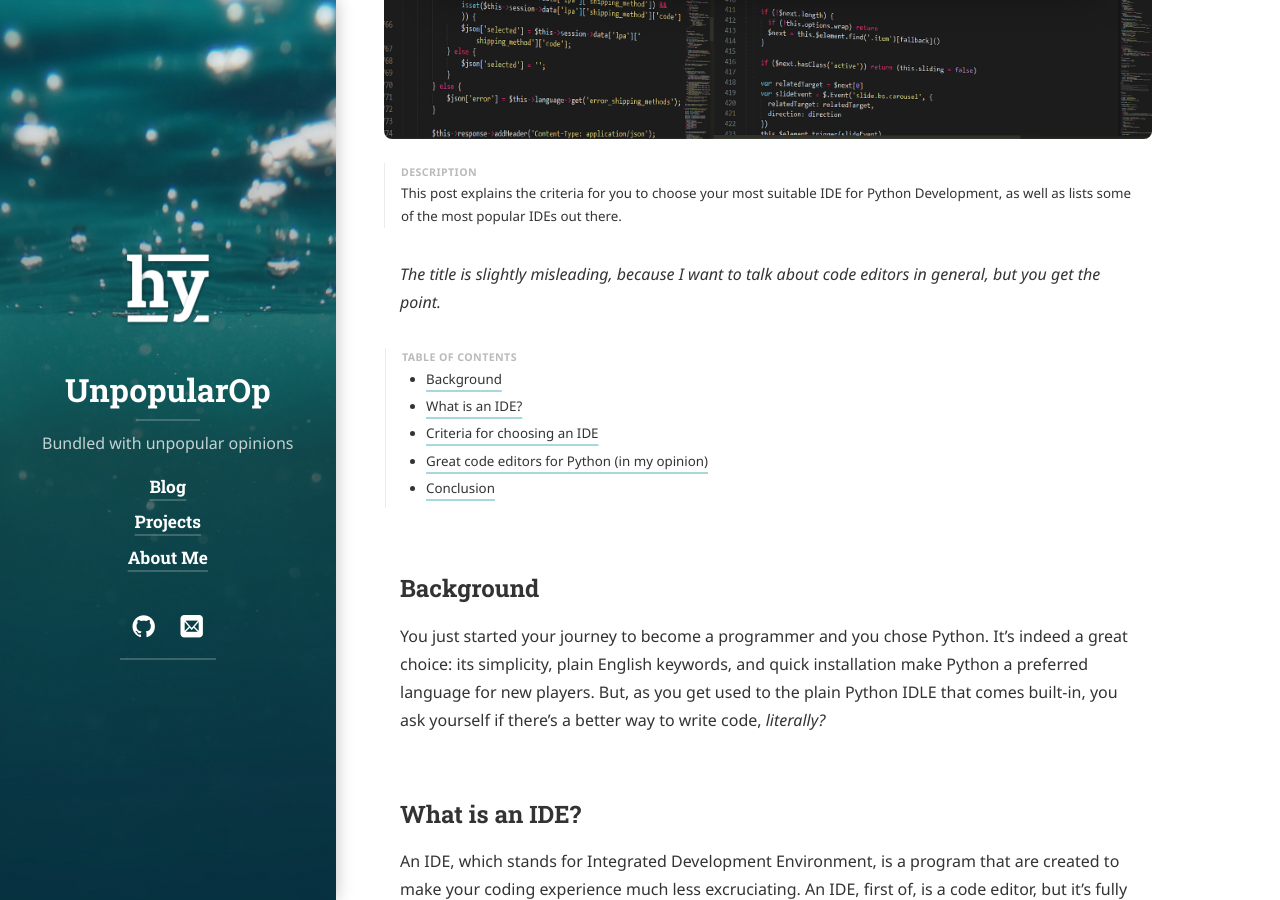
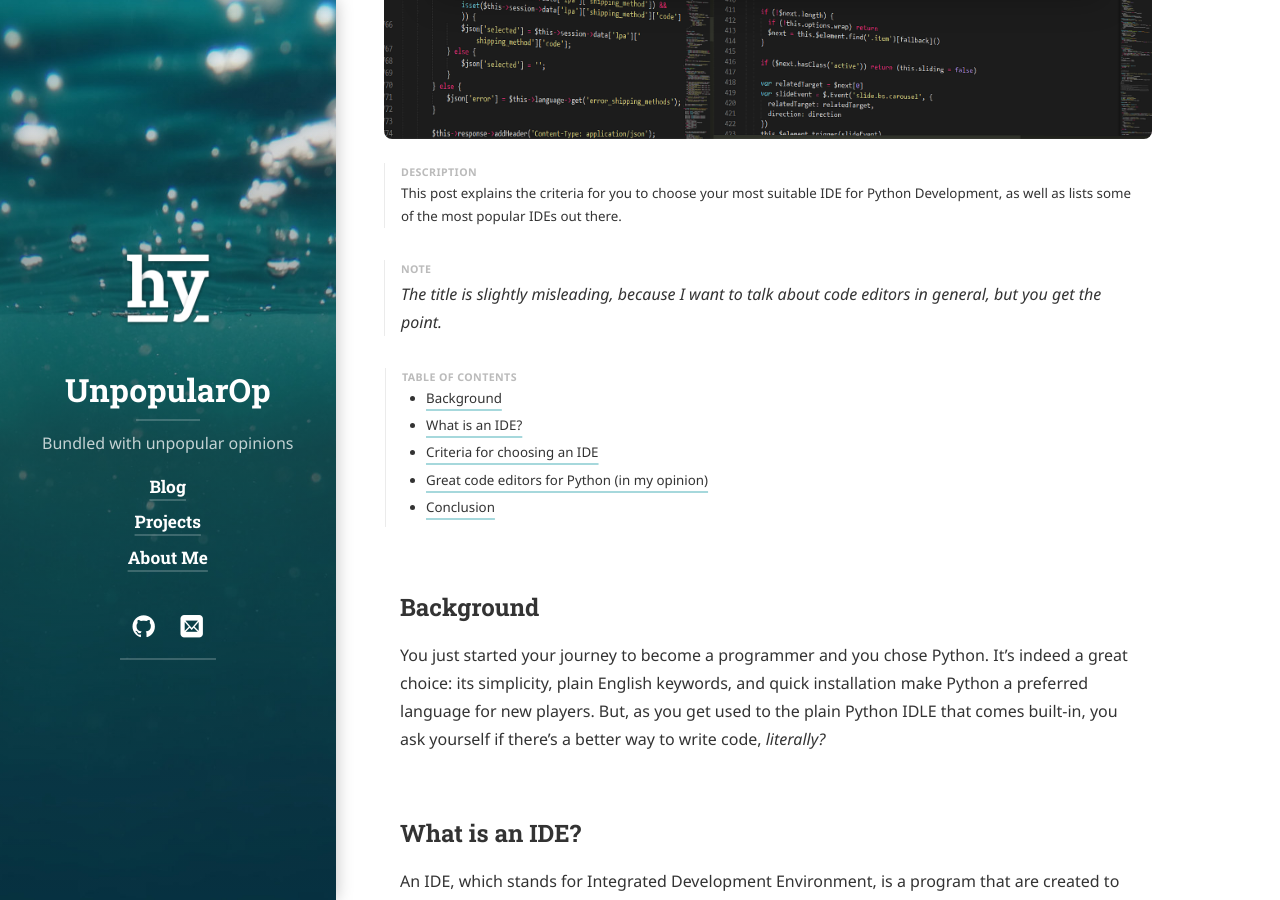
Before and after one commit to MunchDev/pages-about-myself, a Jekyll site: the page built from coding/_posts/2021-12-05-best-ides-for-python-development.md, in a window 1280 px wide and 900 px high, scrolled down 515 px. Built offline with Jekyll 4.4.1, drawn with Linux system fonts in a browser that asks for light colours; cached includes are drawn as plain includes; nearby versions of some CDN libraries; some web fonts are replaced; library files that are not in the unit come from our copies; comment, search, counter and statistics services are not loaded.

Commit message:
Correct note declaration

```diff
--- a/coding/_posts/2021-12-05-best-ides-for-python-development.md
+++ b/coding/_posts/2021-12-05-best-ides-for-python-development.md
@@ -11,7 +11,7 @@ sitemap: false
 ---
 _The title is slightly misleading, because I want to talk about code editors in general,_
 _but you get the point._
-{:note}
+{:.note}
 
 * toc
 {:toc}
```
